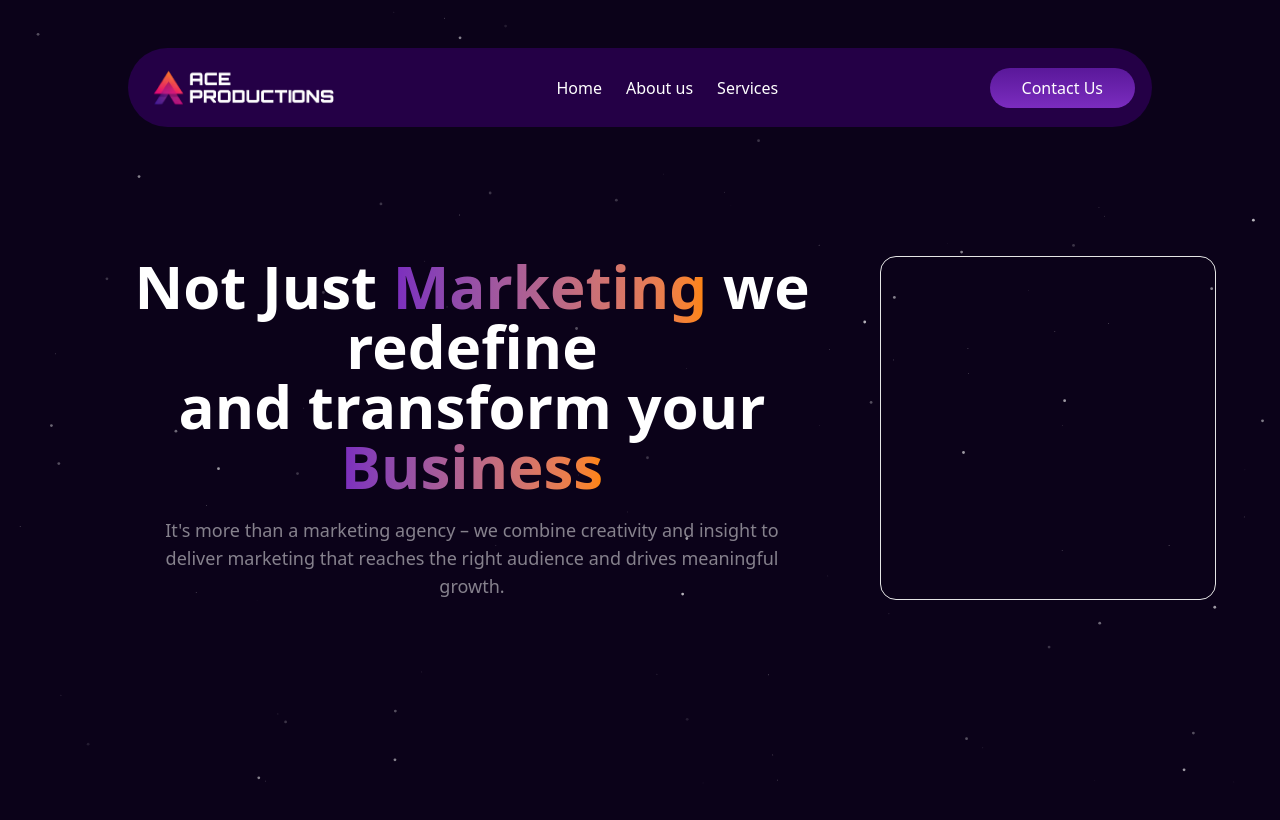
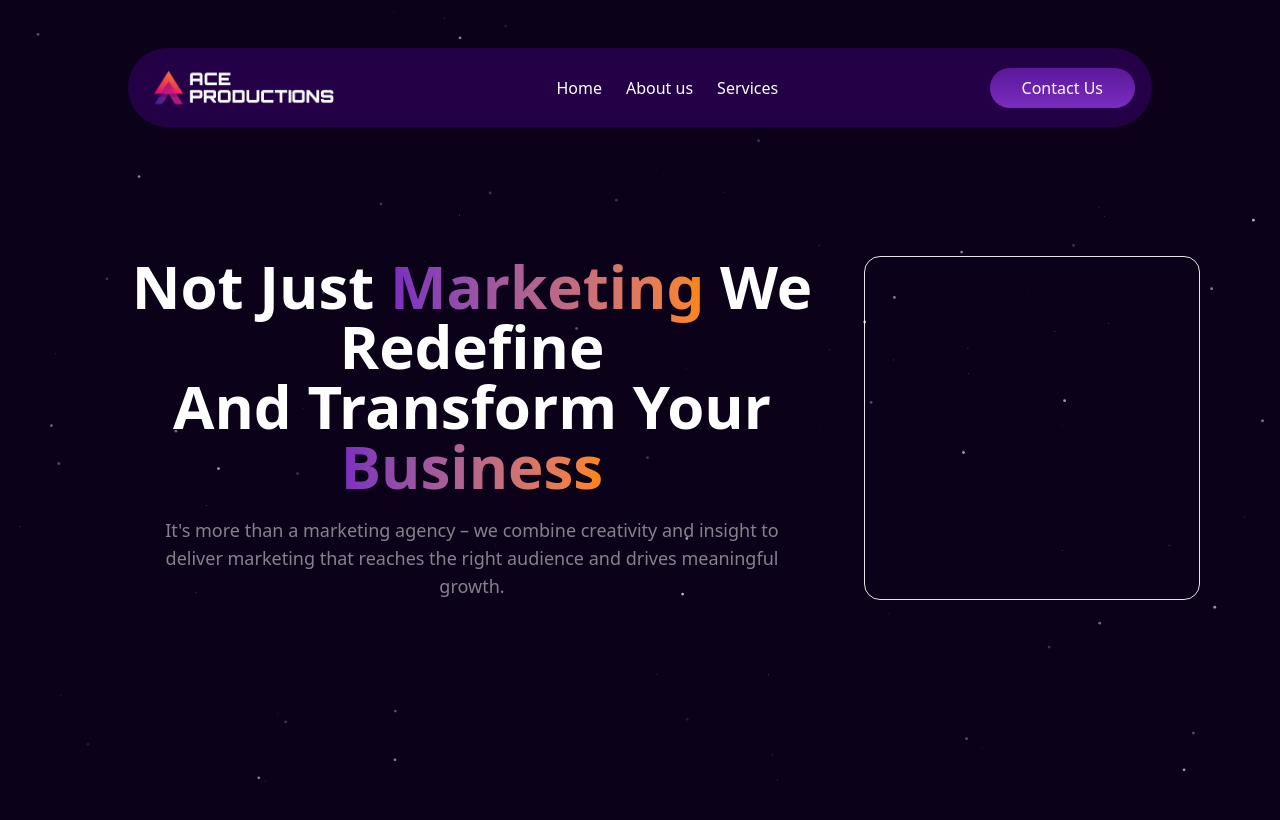
Before and after one commit to A-B-H-I-S-H-E-K-S-H-A-W/digital-marketing-website, a Next.js app: page / in a window 1280 px wide. Shown: the top 820 px of the page. Built offline with nearby package versions, Linux system fonts and the light colour scheme.

Commit message:
Minor changes

```diff
--- a/src/components/others/Hero.jsx
+++ b/src/components/others/Hero.jsx
@@ -6,7 +6,7 @@ const Hero = () => {
     <section className="mt-40">
       <div className="md:px-20 px-6 md:py-24 py-20">
         <div className="w-full min-h-[60vh]">
-          <div className="grid md:grid-cols-[70%_30%] grid-cols-1 gap-4">
+          <div className="grid md:grid-cols-[70%_30%] grid-cols-1 gap-10 md:gap-0">
             <div className="text-center max-w-4xl mx-auto">
               <h1 className="md:text-6xl text-3xl font-semibold">
                 Not Just{" "}
@@ -15,10 +15,10 @@ const Hero = () => {
                 >
                   Marketing
                 </GradientText>{" "}
-                we redefine
+                We Redefine
               </h1>
               <h1 className="md:text-6xl text-3xl font-semibold">
-                and transform your{" "}
+                And Transform Your{" "}
                 <GradientText
                   className={"bg-gradient-to-l from-ut-orange to-french "}
                 >
```
